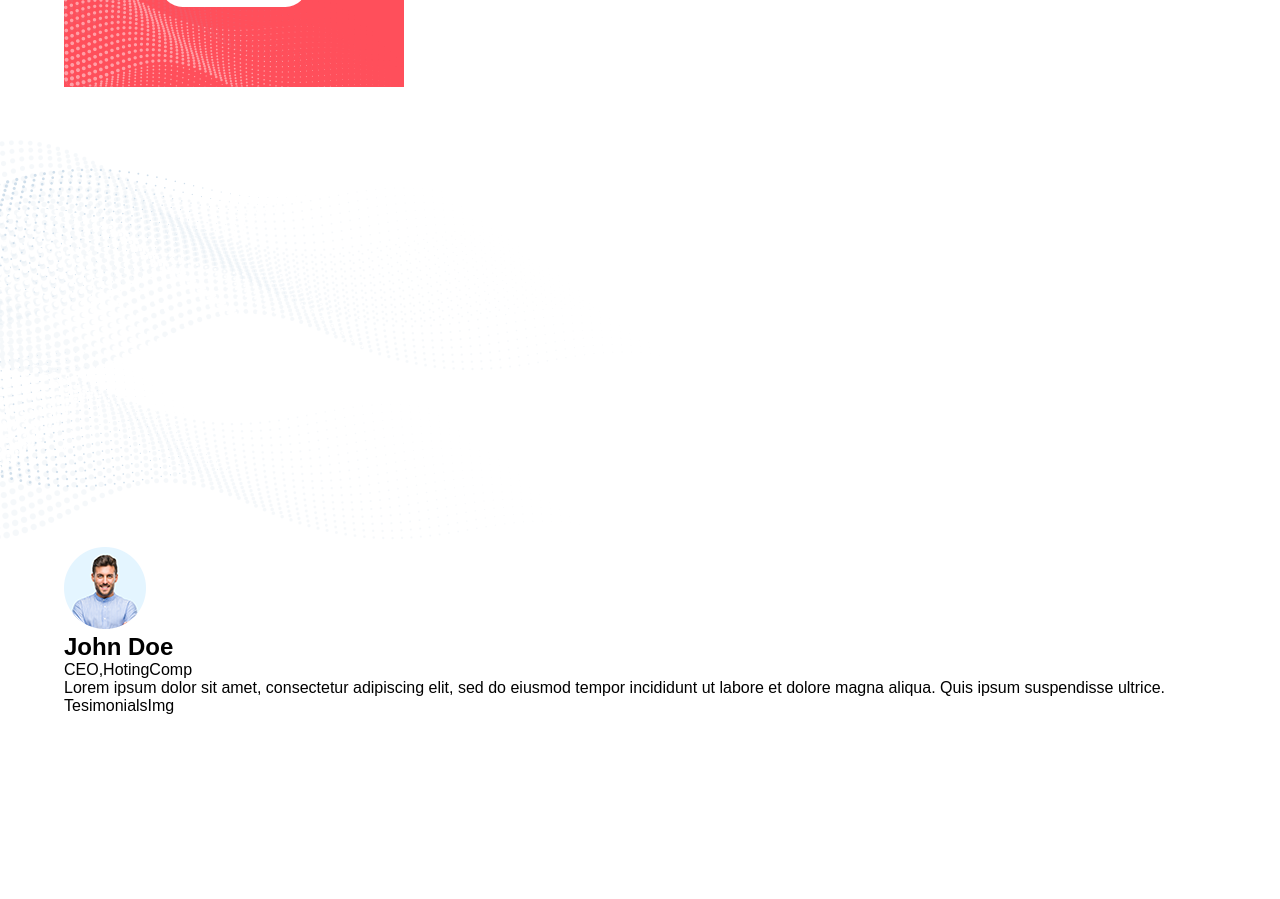
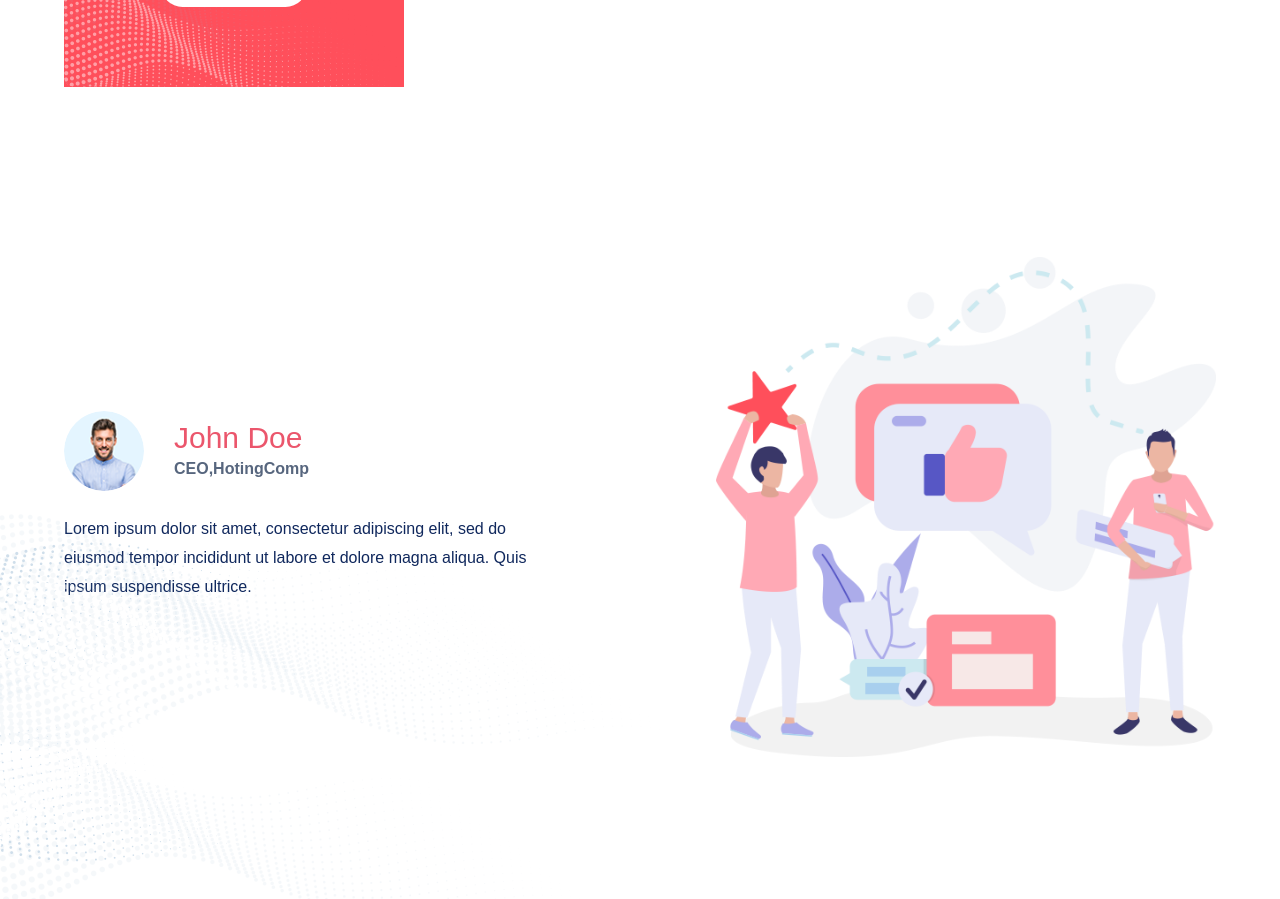
Before and after one commit to mdalishanali/Business-Website-In-React, a React (Create React App) app: page / in a window 1280 px wide. Shown: the part 4940-5839 px from the top of the page. Before the commit the page ends 5655 px from the top, so only its background shows below. Built offline with nearby package versions, Linux system fonts and the light colour scheme.

Commit message:
Testimonial

```diff
--- a/src/components/Testimonials/TesimonialsImg.jsx
+++ b/src/components/Testimonials/TesimonialsImg.jsx
@@ -1,7 +1,24 @@
 import React from 'react'
-
+/** @jsxImportSource @emotion/react */
+import { css } from '@emotion/react';
+import TestimonialBg from "../../img/testimonialBg.webp";
 export const TesimonialsImg = () => {
   return (
-    <div>TesimonialsImg</div>
+    <img css={styles}
+     src={TestimonialBg} alt="testimoniol" />
   )
 }
+
+const styles = css`
+    width: 100%;
+    max-width: 500px;
+    height: 500px;
+    display: block;
+    @media (max-width:790px){
+        margin: 40px 0 0 0;
+    }
+    @media (min-width:791px)and (max-width:1010px){
+        max-width: 40%;
+        height: 340px;
+    }
+`
--- a/src/components/Testimonials/TestimonialInfo.jsx
+++ b/src/components/Testimonials/TestimonialInfo.jsx
@@ -4,7 +4,7 @@ import { css } from '@emotion/react';
 import TestimonialUserImg from "../../img/testimonialUser.webp";
 export const TestimonialInfo = () => {
   return (
-    <div  className="testimonialInfo">
+    <div css={styles}  className="testimonialInfo">
         <div className="user">
             <img src={TestimonialUserImg} alt="user" />
             <div className="userDesc">
@@ -20,3 +20,42 @@ export const TestimonialInfo = () => {
     </div>
   )
 }
+const styles = css`
+    width: 100%;
+    max-width: 500px;
+    .user{
+        width: 100%;
+        display: flex;
+        img{
+            margin-right:30px;
+            width: 80px;
+            height: 80px;
+            border-radius: 50%;
+        }
+        .userDesc{
+            padding: 12px 0 0 0 ;
+            h2{
+                color: #eb566c;
+                font-size:30px;
+                font-weight: 500;
+                line-height: 1;
+
+            }span{
+                display: block;
+                margin: 7px 0 0 0;
+                font-size: 16px;
+                font-weight: 600;
+                color:#57667e;
+            }
+        }
+    }
+    p{
+        line-height: 1.8;
+        margin: 24px 0 0 0;
+        color: #10285d;
+        font-weight: 500;
+    }
+    @media (min-width: 791px) and (max-width:101px){
+        max-width: 50%;
+    }
+`
--- a/src/components/Testimonials/Testimonials.jsx
+++ b/src/components/Testimonials/Testimonials.jsx
@@ -19,5 +19,28 @@ export const Testimonials = () => {
 }
 
 const styles = css`
-
+    width: 100%;
+    padding: 120px 0 160px 0;
+    position: relative;
+    > img{
+        position: absolute;
+        bottom: 0;
+        left: 0;
+    }
+    .container{
+        display: flex;
+        align-items: center;
+        justify-content: space-between;
+    }
+    @media (max-width:790px){
+        .container{
+            flex-direction: column;
+            align-items: center;
+        }
+    }
+    @media (max-width:1010px){
+        >img{
+            display: none;
+        }
+    }
 `
```
